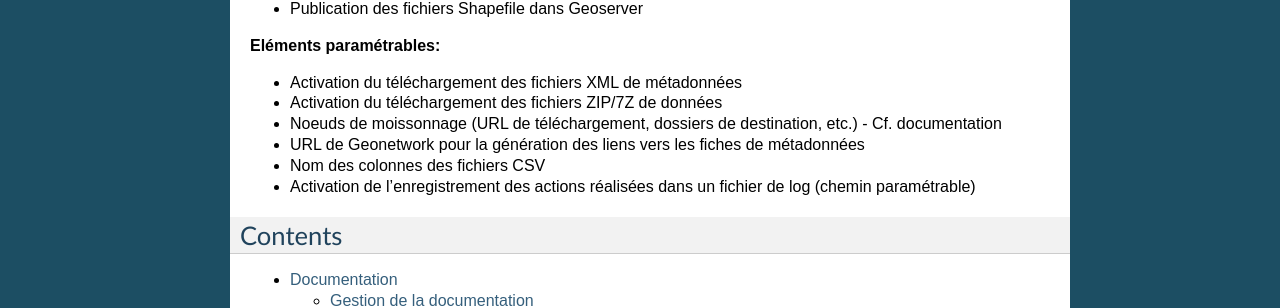
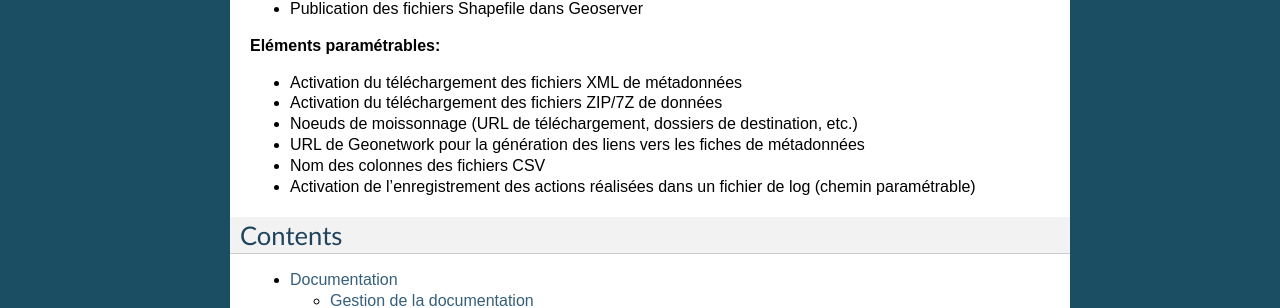
Before and after one commit to cigalsace/getData, a Sphinx documentation site: the page built from doc/source/index.rst, in a window 1280 px wide. Shown: the part 479-787 px from the top of the page. Built offline with Sphinx 7.4.7, drawn with Linux system fonts in a browser that asks for light colours; formulas are drawn with MathJax 3.

Commit message:
Update index.rst

```diff
--- a/doc/source/index.rst
+++ b/doc/source/index.rst
@@ -31,7 +31,7 @@ Fonctionnalités
 
 - Activation du téléchargement des fichiers XML de métadonnées
 - Activation du téléchargement des fichiers ZIP/7Z de données
-- Noeuds de moissonnage (URL de téléchargement, dossiers de destination, etc.) - Cf. documentation
+- Noeuds de moissonnage (URL de téléchargement, dossiers de destination, etc.)
 - URL de Geonetwork pour la génération des liens vers les fiches de métadonnées
 - Nom des colonnes des fichiers CSV
 - Activation de l'enregistrement des actions réalisées dans un fichier de log (chemin paramétrable)
```
